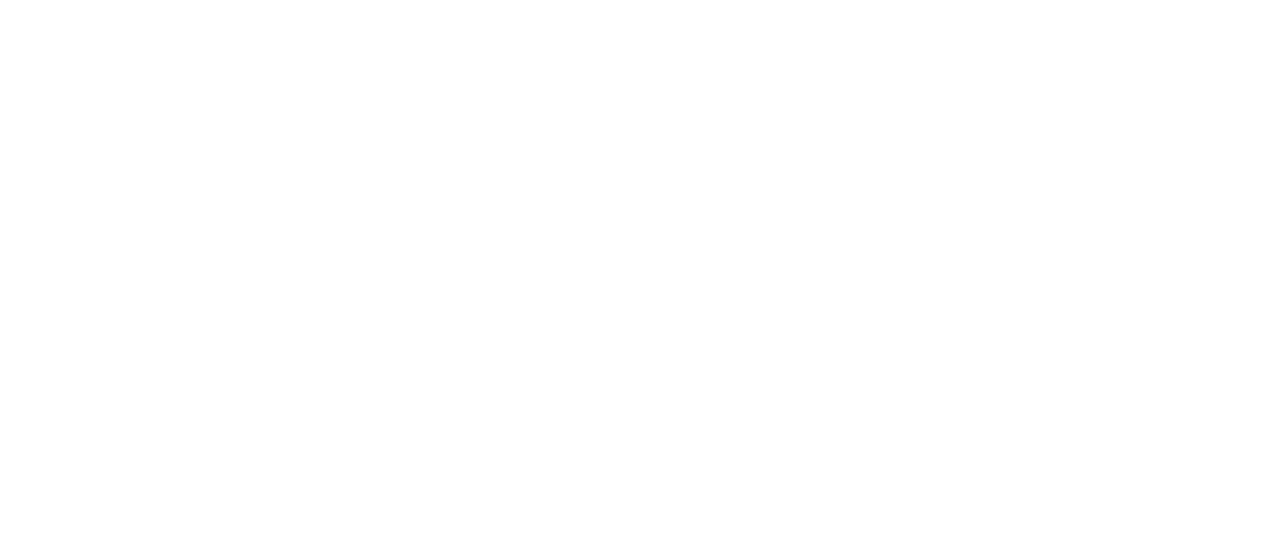
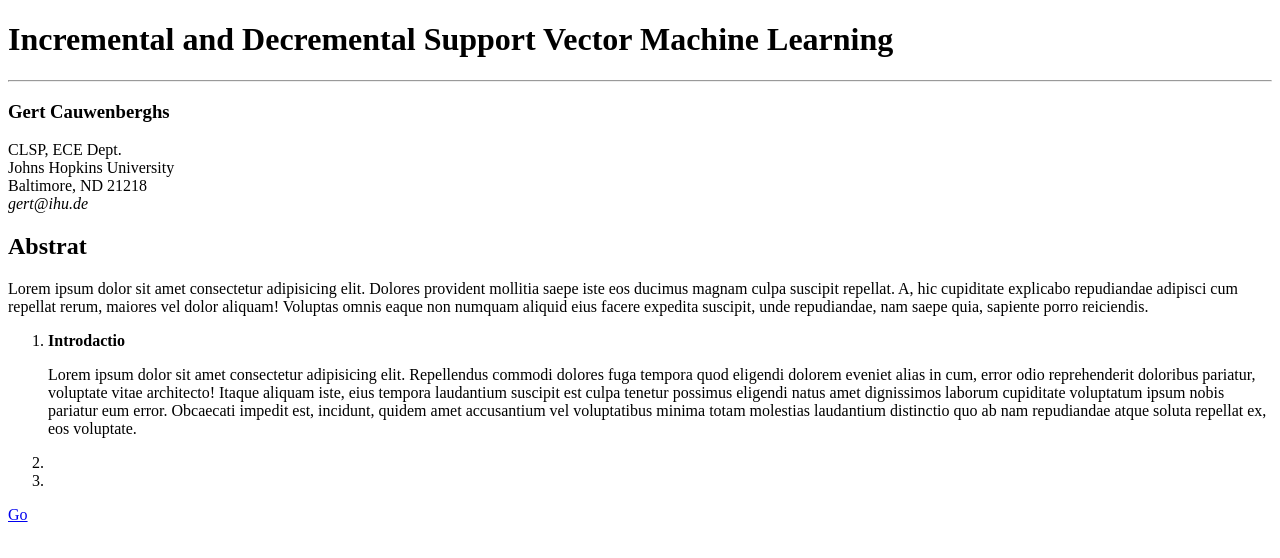
Before and after one commit to Kwaterlily/paper-scientifico, a plain HTML site: page index.html in a window 1280 px wide. Drawn offline with Linux system fonts and the light colour scheme.

Commit message:
compilazione struttura

```diff
--- a/index.html
+++ b/index.html
@@ -7,6 +7,41 @@
         <title>paper scientifico</title>
     </head>
     <body>
+        <!-- inizio intestazione -->
+        <header>
+            <h1>Incremental and Decremental Support Vector Machine Learning</h1>
+            <hr>
+        </header>
+        <!-- /fine intestazione  -->
+
+        <!-- Inizio main -->
+        <main>
+            <h3>Gert Cauwenberghs</h3>
+            <p>
+                CLSP, ECE Dept. <br>
+                Johns Hopkins University <br>
+                Baltimore, ND 21218 <br>
+                <em>gert@ihu.de</em>
+            </p>
+            <h2>Abstrat</h2>
+            <p>Lorem ipsum dolor sit amet consectetur adipisicing elit. Dolores provident mollitia saepe iste eos ducimus magnam culpa suscipit repellat. A, hic cupiditate explicabo repudiandae adipisci cum repellat rerum, maiores vel dolor aliquam! Voluptas omnis eaque non numquam aliquid eius facere expedita suscipit, unde repudiandae, nam saepe quia, sapiente porro reiciendis.</p>
+            <ol>
+                <!-- li*3>a -->
+                <li>
+                    <strong>Introdactio</strong><a href=""></a></li>
+                    <p>Lorem ipsum dolor sit amet consectetur adipisicing elit. Repellendus commodi dolores fuga tempora quod eligendi dolorem eveniet alias in cum, error odio reprehenderit doloribus pariatur, voluptate vitae architecto! Itaque aliquam iste, eius tempora laudantium suscipit est culpa tenetur possimus eligendi natus amet dignissimos laborum cupiditate voluptatum ipsum nobis pariatur eum error. Obcaecati impedit est, incidunt, quidem amet accusantium vel voluptatibus minima totam molestias laudantium distinctio quo ab nam repudiandae atque soluta repellat ex, eos voluptate.</p>
+                <li><a href=""></a></li>
+                <li><a href=""></a></li>
+            </ol>
+
+        </main>
+        <!-- /fine main -->
+
+        <!-- Inizio footer -->
+        <footer>
+            <a href="https://it.wikipedia.org/wiki/Macchine_a_vettori_di_supporto" target="_blank">Go</a>
+        </footer>
+        <!-- /fine footer -->
 
     </body>
 </html>
```
Lines whose indentation alone changed are shown as unchanged.
